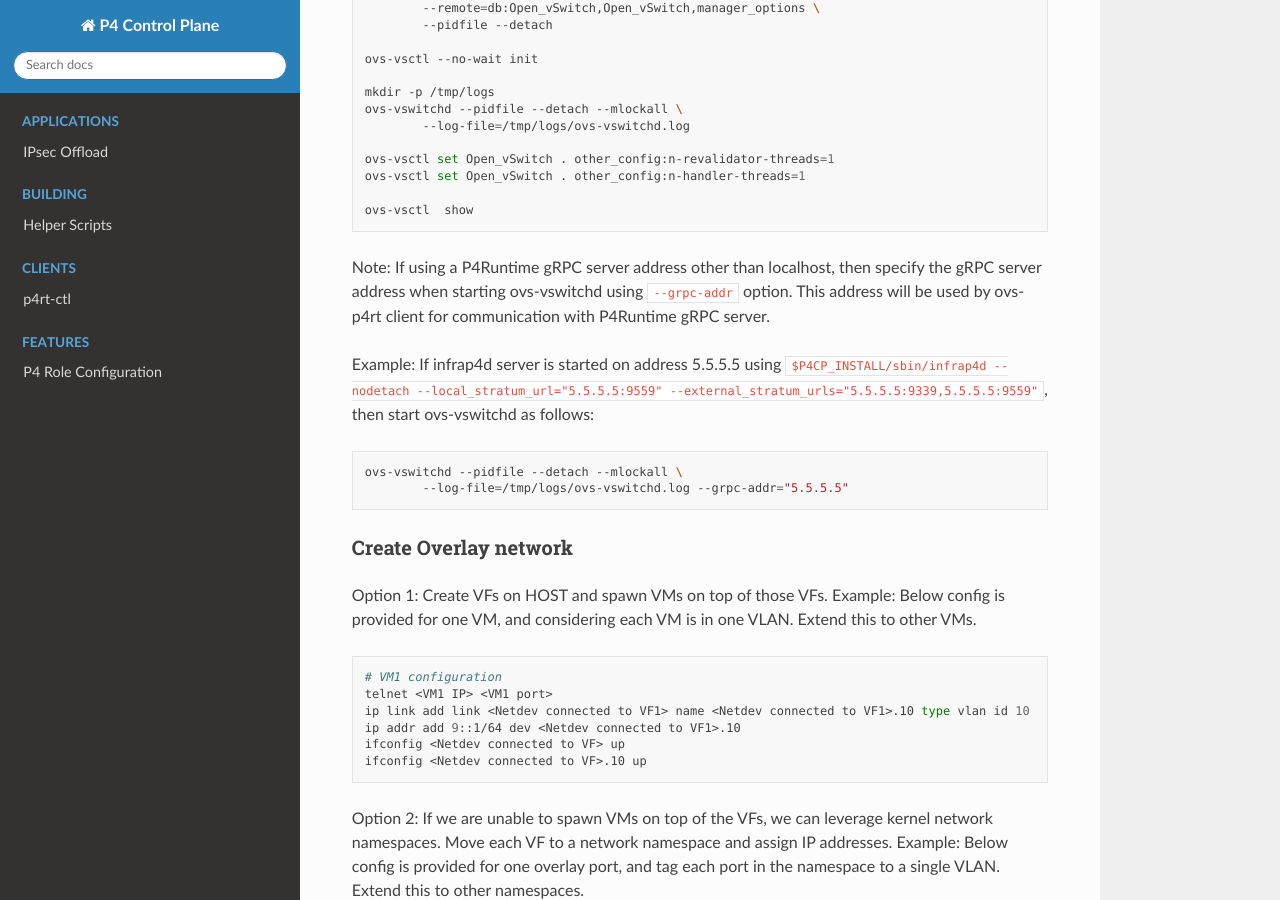
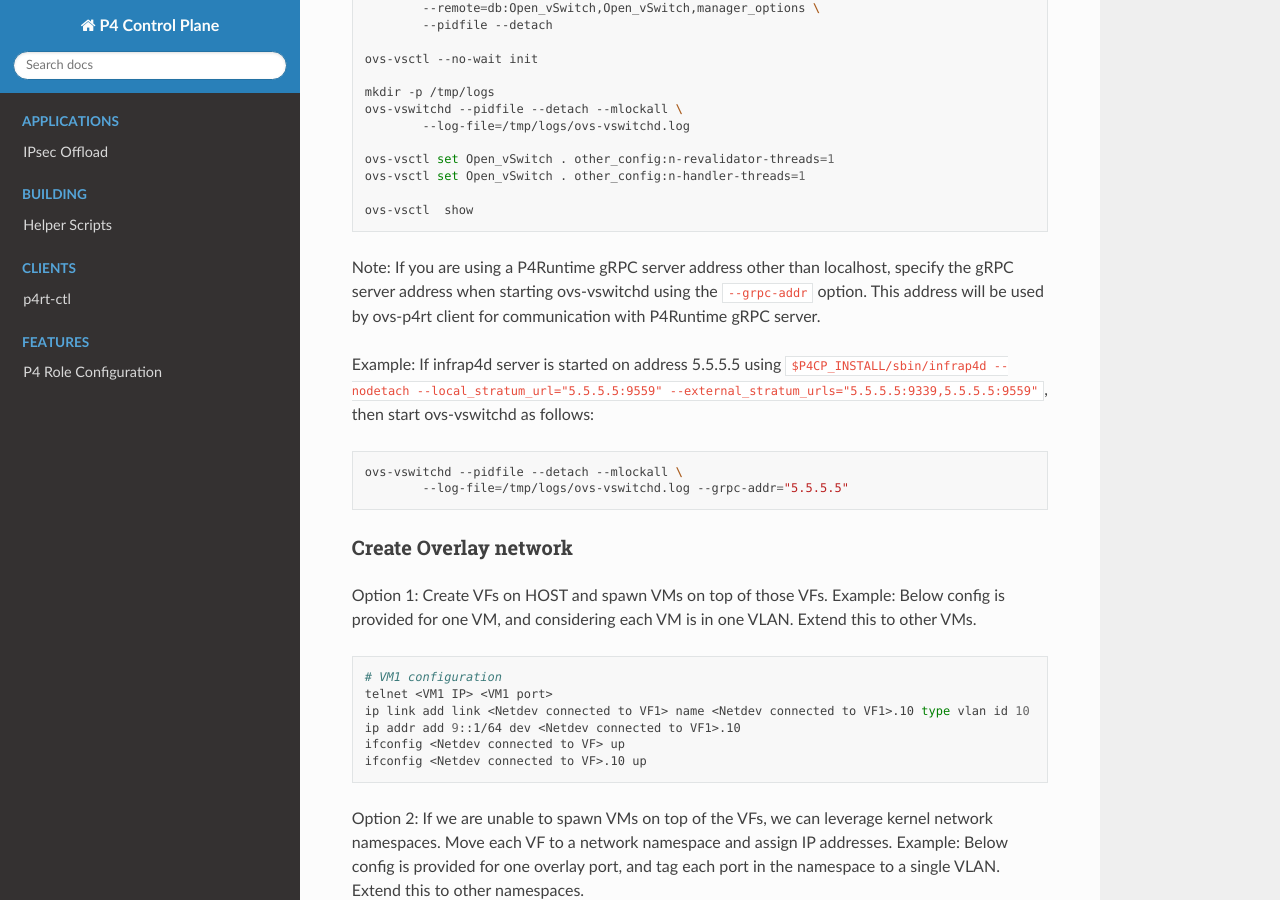
Before and after one commit to ipdk-io/p4cp-userguide, a Sphinx documentation site: the page built from docs/apps/lnw/es2k/es2k-lnw-overlay-ipv6.md, in a window 1280 px wide and 900 px high, scrolled down 3618 px. Built offline with Sphinx 7.4.7 and the Read the Docs theme 2.0.0, drawn with Linux system fonts in a browser that asks for light colours; pages that are not in the unit, such as notebooks, are missing from menus.

Commit message:
Apply suggestions from code review
Co-authored-by: Derek G Foster <derek.foster@intel.com>

````diff
--- a/docs/apps/lnw/es2k/es2k-lnw-overlay-ipv6.md
+++ b/docs/apps/lnw/es2k/es2k-lnw-overlay-ipv6.md
@@ -159,7 +159,7 @@
 ovs-vsctl  show
 ```
 
-Note: If using a P4Runtime gRPC server address other than localhost, then specify the gRPC server address when starting ovs-vswitchd using `--grpc-addr` option.
+Note: If you are using a P4Runtime gRPC server address other than localhost, specify the gRPC server address when starting ovs-vswitchd using the `--grpc-addr` option.
 This address will be used by ovs-p4rt client for communication with P4Runtime gRPC server.
 
 Example:
````
Also changed, not shown: docs/apps/lnw/es2k/es2k-lnw-overlay-vms.md (+1 -1 lines), docs/apps/lnw/es2k/es2k-lnw-underlay-frr.md (+1 -1 lines), docs/apps/lnw/es2k/es2k-lnw-underlay-lag.md (+1 -1 lines).
